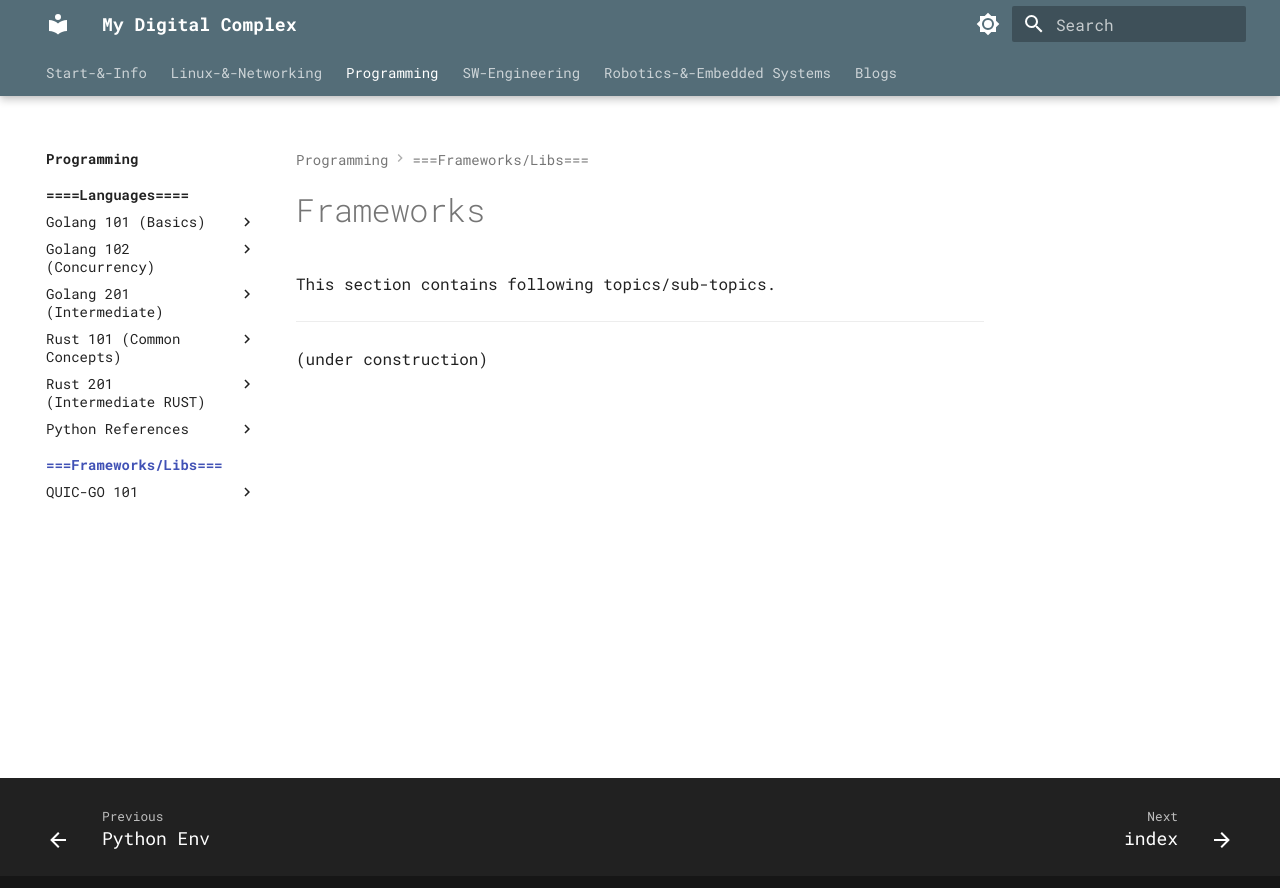
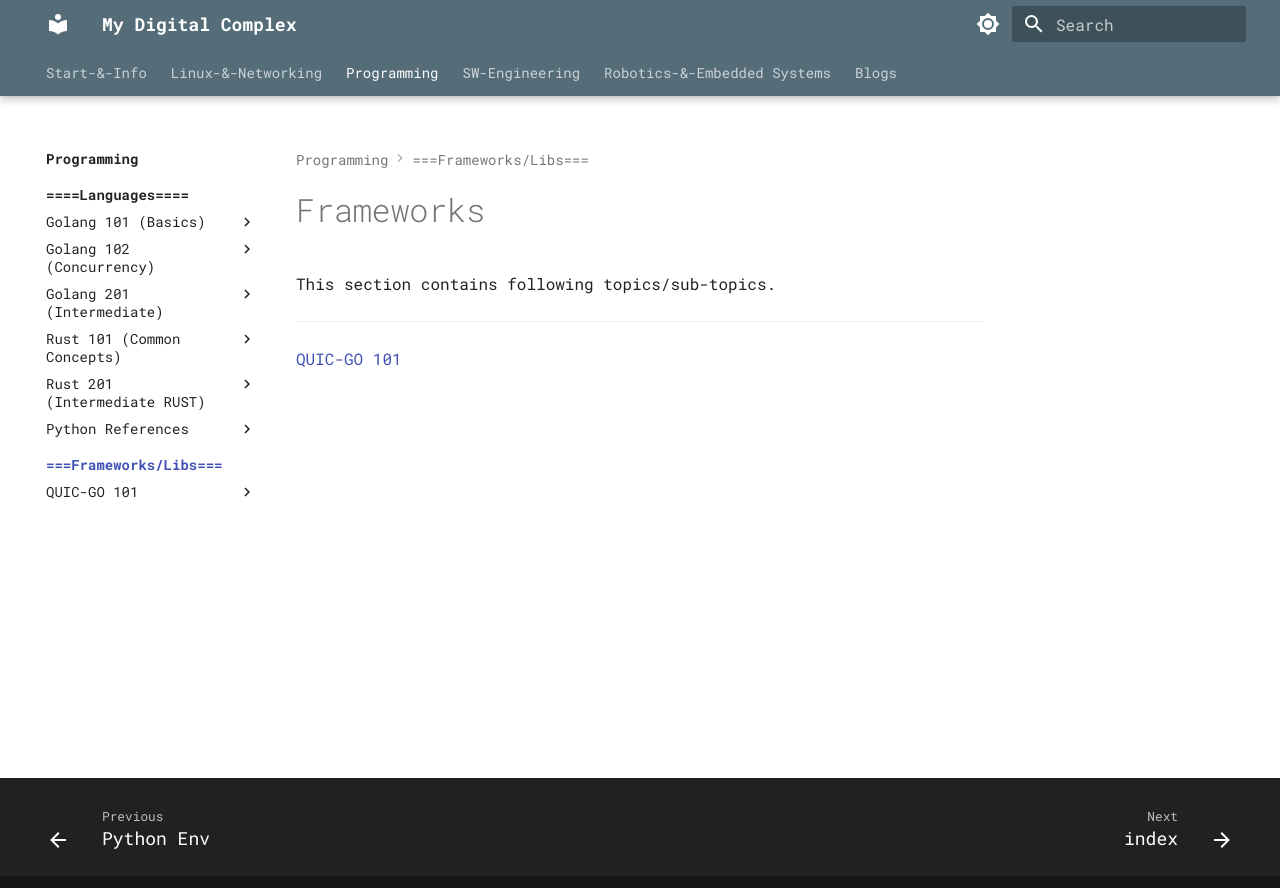
Before and after one commit to alohamujeeb/alohamujeeb.github.io, an MkDocs documentation site: the page built from docs/programming/frameworks/index.md, in a window 1280 px wide. Shown: the top 888 px of the page. Built offline with MkDocs 1.6.1 and Material for MkDocs 9.7.7, drawn with Linux system fonts in a browser that asks for light colours.

Commit message:
restructuring

```diff
--- a/docs/programming/frameworks/index.md
+++ b/docs/programming/frameworks/index.md
@@ -8,4 +8,4 @@ tags:
 This section contains following topics/sub-topics.
 
 ---
-(under construction)
+[QUIC-GO 101](quicgo101/index.md)
```
